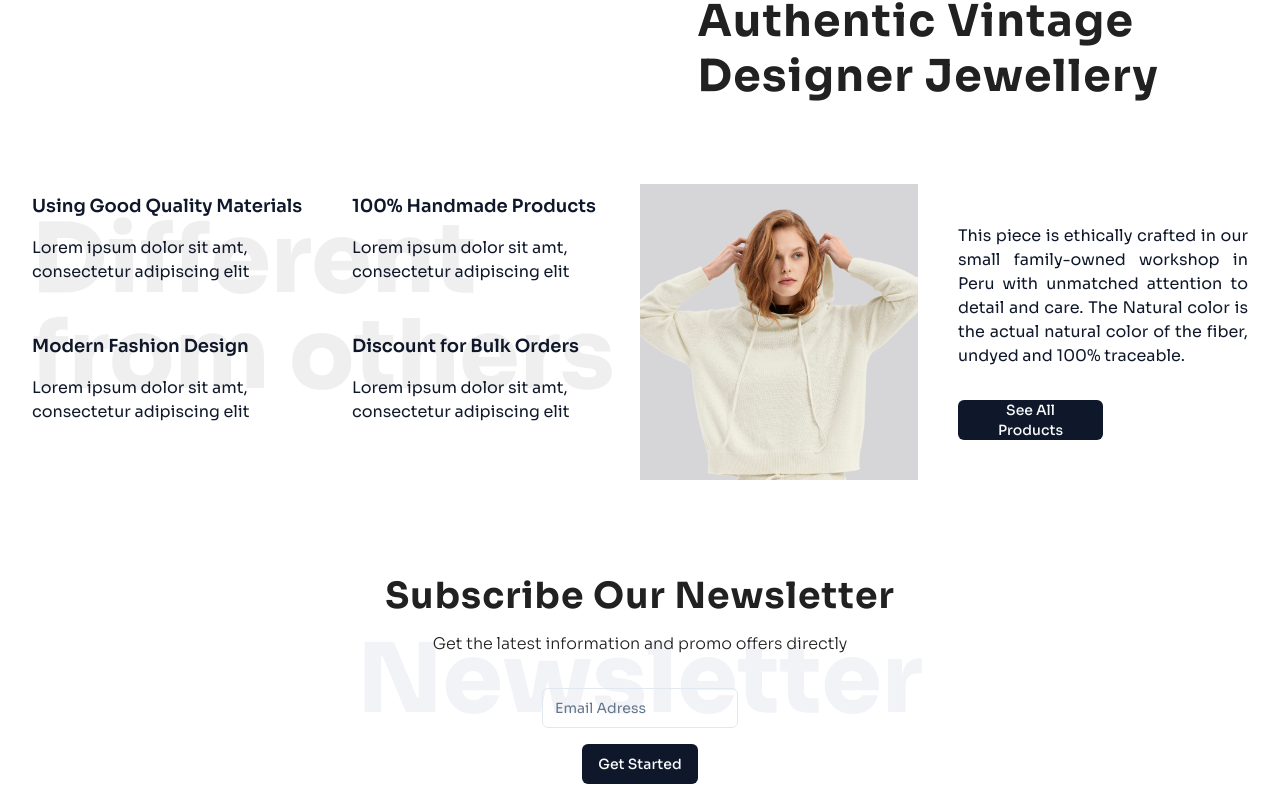
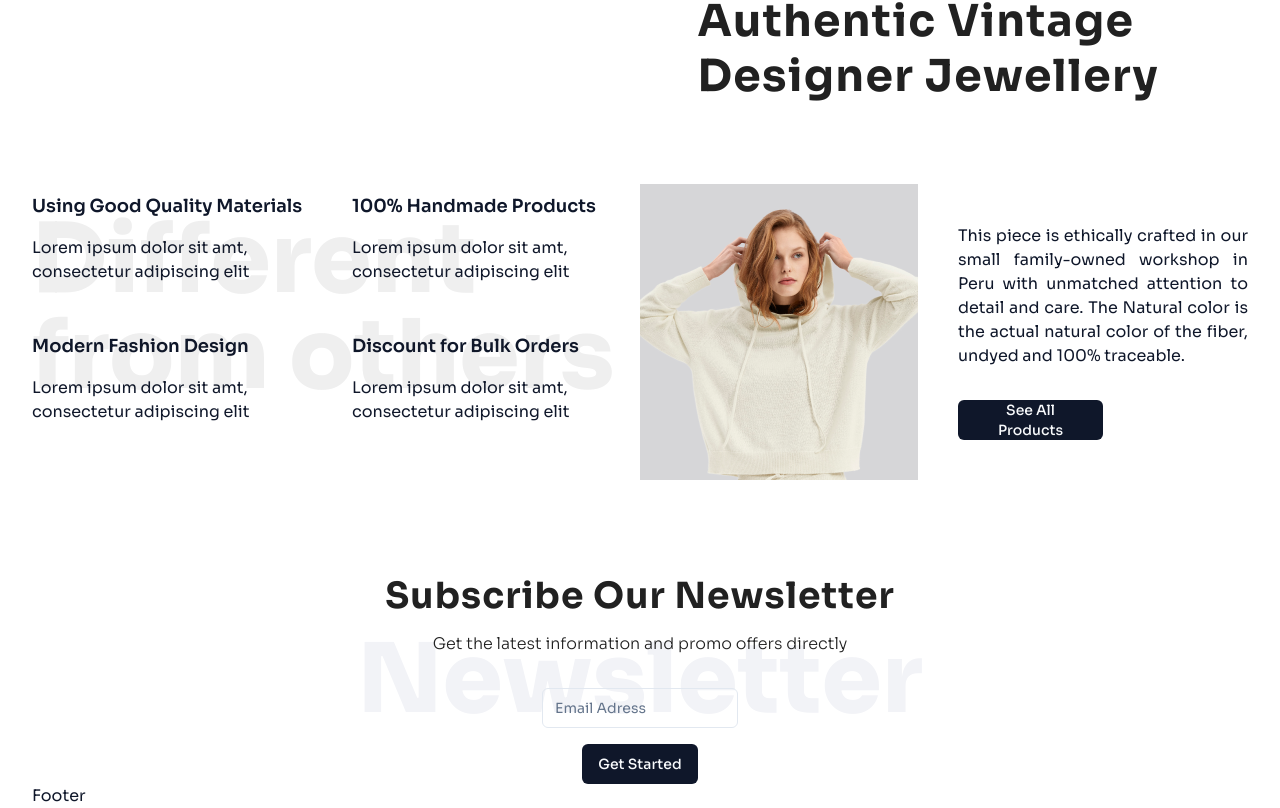
Before and after one commit to MohsinDev369/nextjs-ecom-hackathon2, a Next.js app: page / in a window 1280 px wide. Shown: the part 2127-2935 px from the top of the page. Before the commit the page ends 2911 px from the top, so only its background shows below. Built offline with nearby package versions, Linux system fonts and the light colour scheme.

Commit message:
start working on footer section

```diff
--- a/src/app/page.tsx
+++ b/src/app/page.tsx
@@ -1,5 +1,6 @@
 import BrandFeautres from "@/components/BrandFeautres";
 import Feature_Products from "@/components/Feature_Products";
+import { Footer } from "@/components/Footer";
 import Hero from "@/components/Hero";
 import NewsLetter from "@/components/NewsLetter";
 import Promo from "@/components/Promo";
@@ -14,6 +15,7 @@ export default function Home() {
       <Feature_Products />
       <BrandFeautres />
       <NewsLetter />
+      <Footer />
     </div>
   );
 }
--- /dev/null
+++ b/src/components/Footer.tsx
@@ -0,0 +1,6 @@
+
+export const Footer = () => {
+  return (
+    <div>Footer</div>
+  )
+}
```
